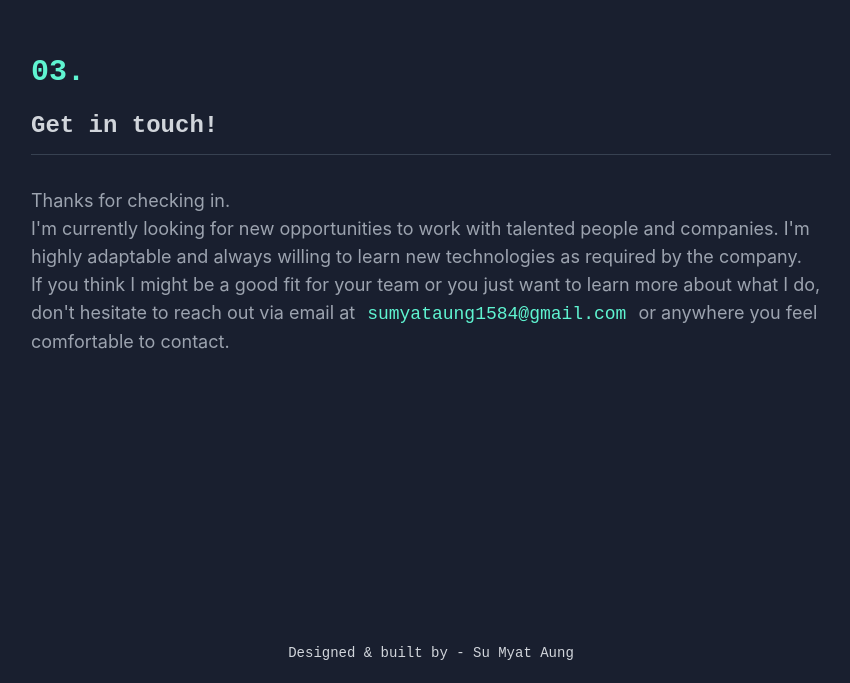
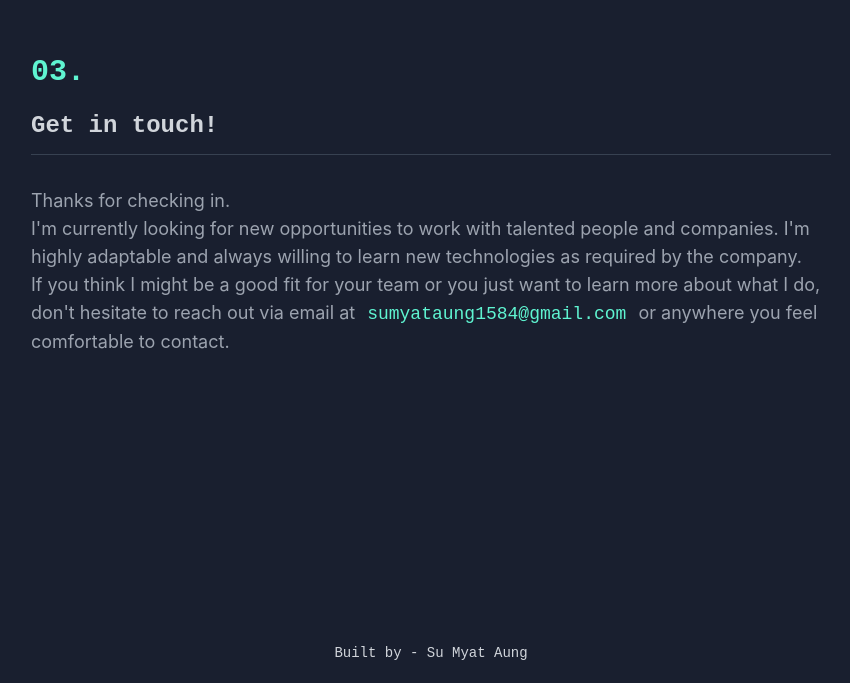
Before and after one commit to sumyat-aung/su-myat-aung-portfolio, a React (Vite) app: page / in a window 1280 px wide. Shown: the part 7434-8117 px from the top of the page, without its empty margins (209-1059 px from the left). Built offline with nearby package versions, Linux system fonts and the light colour scheme.

Commit message:
Update Admin.tsx

```diff
--- a/src/components/Admin.tsx
+++ b/src/components/Admin.tsx
@@ -9,7 +9,7 @@ const Admin: React.FC = () => {
       href="https://www.github.com/sumyat-aung"
       target="_blank"
     >
-      Designed & built by - Su Myat Aung
+      Built by - Su Myat Aung
     </a>
   );
 };
```
